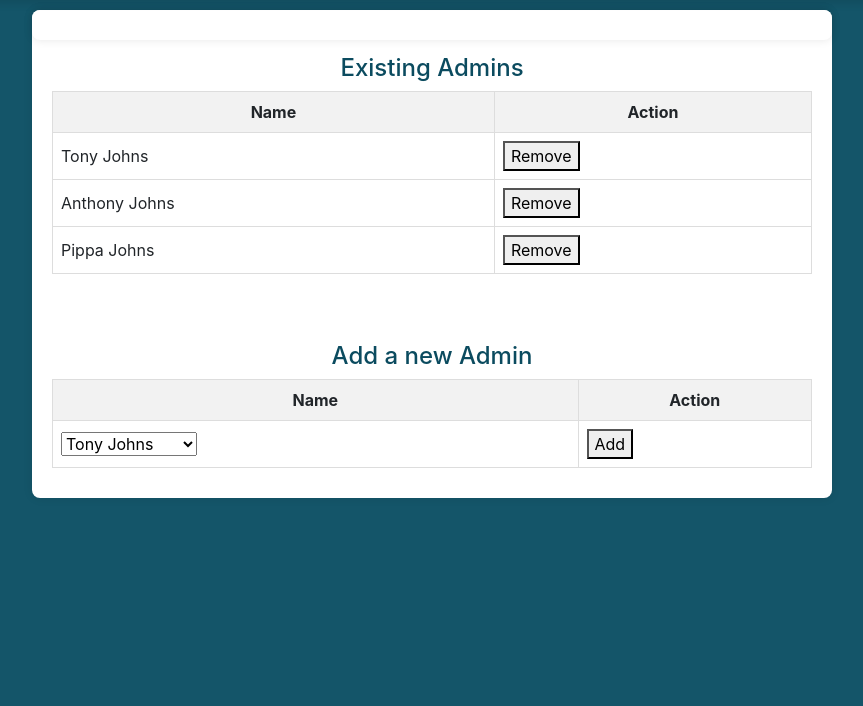
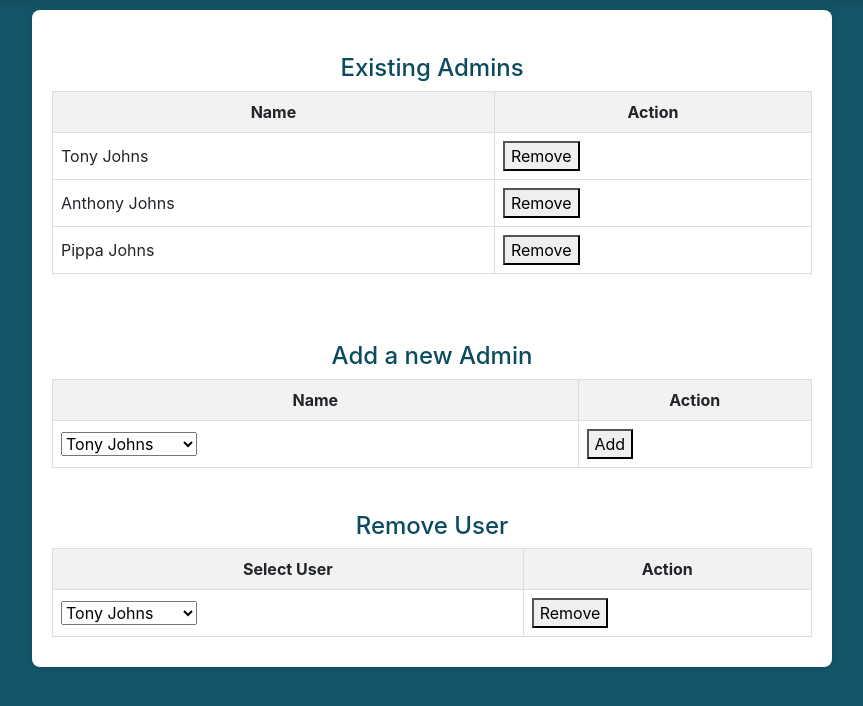
Before and after one commit to TerribleTony/WhoDat2, a Flask app: template website/templates/admin.html in a window 1280 px wide. Shown: the part 80-786 px from the top of the page, without its empty margins (208-1071 px from the left). Run offline with Flask 3, Linux system fonts and the light colour scheme; the template is opened without the code that fills it: values that come from a table or form of the project are taken from there, others are empty; some libraries are stand-ins or nearby versions.

Commit message:
remove user function added

```diff
--- a/website/templates/admin.html
+++ b/website/templates/admin.html
@@ -48,8 +48,29 @@
 
 
     </div>
-</div>
-<div class="results-container">
 
+
+    <br>
+    <h4>Remove User</h4>
+    <form method="post" action="{{ url_for('views.remove_user') }}">
+        <table>
+            <tr>
+                <th>Select User</th>
+                <th>Action</th>
+            </tr>
+            <tr>
+                <td>
+                    <select id="removePeople" name="removePeople">
+                        {% for user in users %}
+                            <option value="{{ user.id }}">{{ user.first_name }} {{ user.last_name }}</option>
+                        {% endfor %}
+                    </select>
+                </td>
+                <td>
+                    <button type="submit" class="inform-btn">Remove</button>
+                </td>
+            </tr>
+        </table>
+    </form>
 </div>
 {% endblock %}
```
Also changed, not shown: website/views.py (+16 -0 lines), README.md, instance/database.db.
